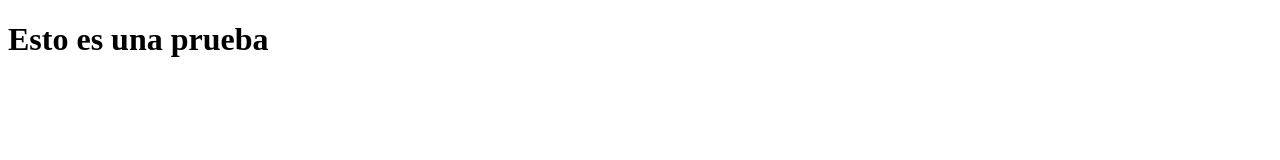
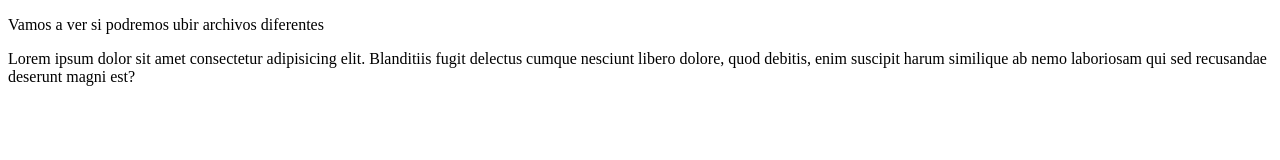
Before and after one commit to nayaaruiz/pruebaRepo, a plain HTML site: page index.html in a window 1280 px wide. Drawn offline with Linux system fonts and the light colour scheme.

Commit message:
secCommit

```diff
--- a/index.html
+++ b/index.html
@@ -6,6 +6,7 @@
     <title>Document</title>
 </head>
 <body>
-    <h1>Esto es una prueba</h1>
+    <p>Vamos a ver si podremos ubir archivos diferentes</p>
+    <p>Lorem ipsum dolor sit amet consectetur adipisicing elit. Blanditiis fugit delectus cumque nesciunt libero dolore, quod debitis, enim suscipit harum similique ab nemo laboriosam qui sed recusandae deserunt magni est?</p>
 </body>
 </html>
```
